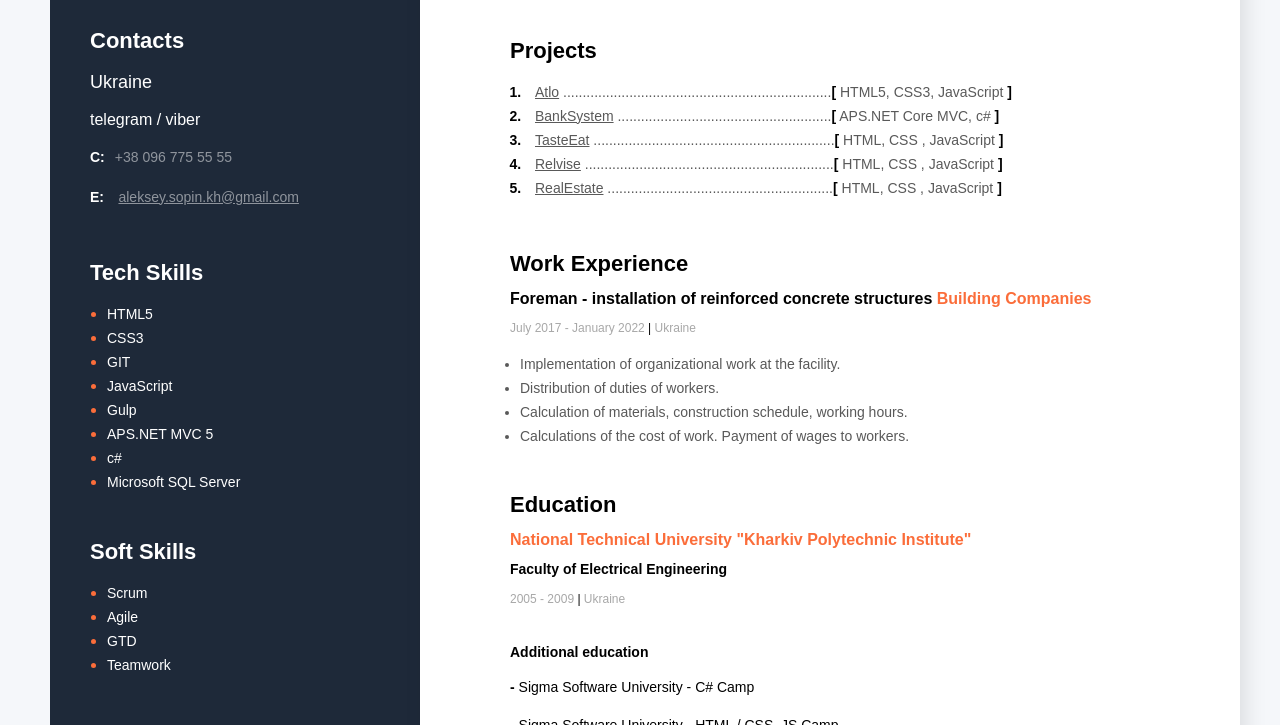
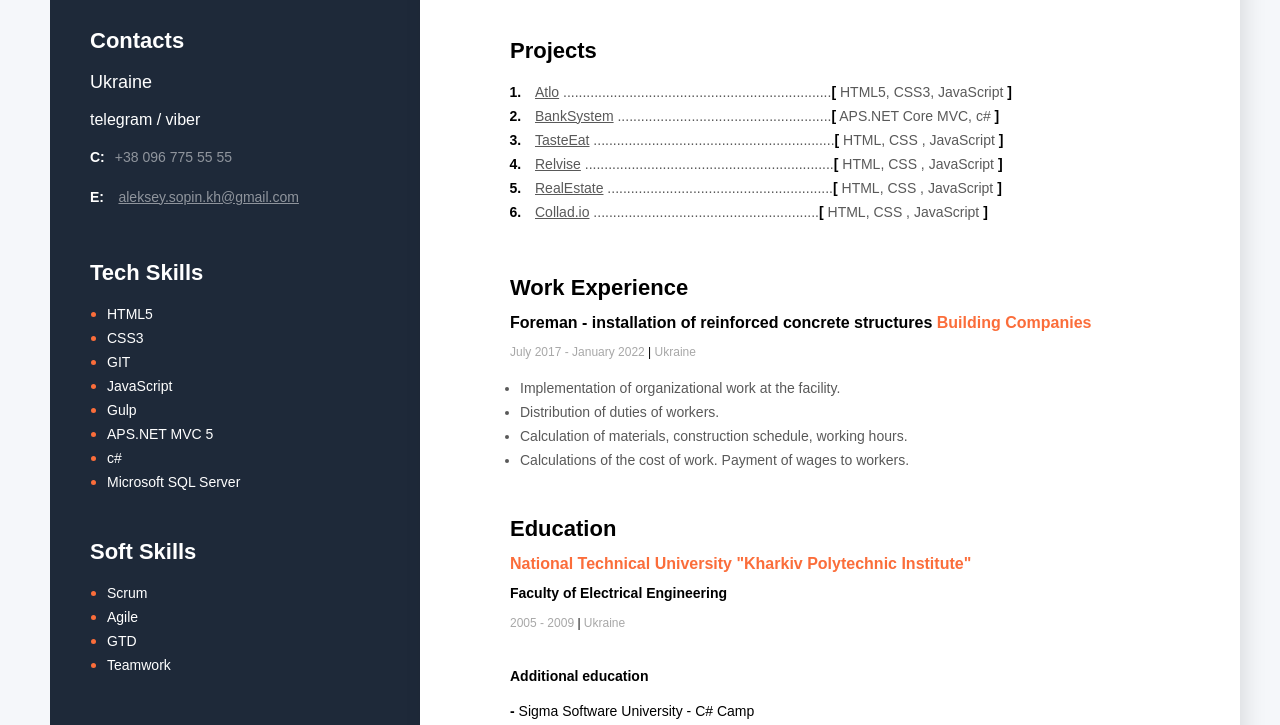
Before and after one commit to Aleksey-Sopin/Resume, a plain HTML site: page index.html in a window 1280 px wide. Shown: the part 375-1100 px from the top of the page. Drawn offline with Linux system fonts and the light colour scheme.

Commit message:
Update index.html

```diff
--- a/index.html
+++ b/index.html
@@ -43,6 +43,10 @@
 		 		   <li class="project-item">
 						<span
 						class="project"><a class="project-link" href="https://aleksey-sopin.github.io/RealEstate/">RealEstate</a>	..........................................................<span class="project-bracket">[</span> HTML, CSS , JavaScript <span class="project-bracket">]</span></span>
+					</li>
+		    <li class="project-item">
+						<span
+						class="project"><a class="project-link" href="https://aleksey-sopin.github.io/Collad.io/">Collad.io</a>	..........................................................<span class="project-bracket">[</span> HTML, CSS , JavaScript <span class="project-bracket">]</span></span>
 					</li>
             </ol>
         </div>
```
